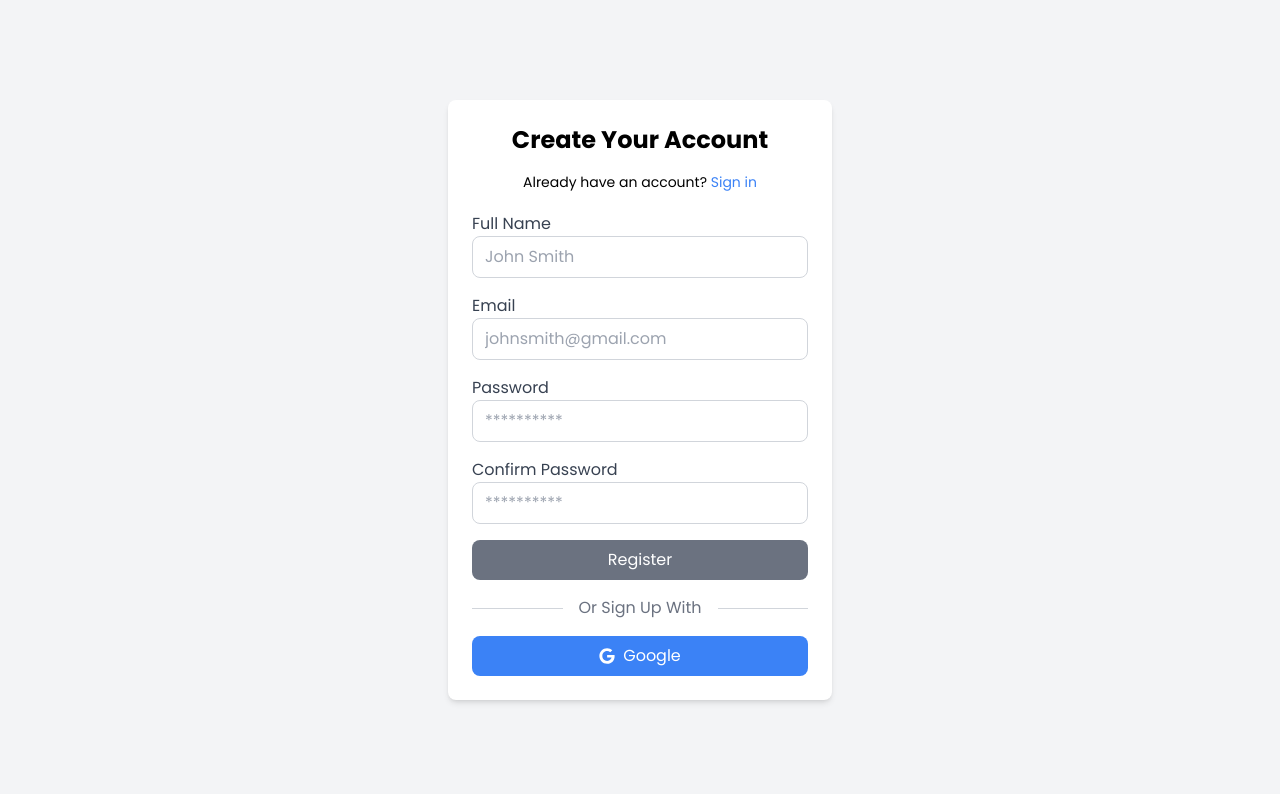
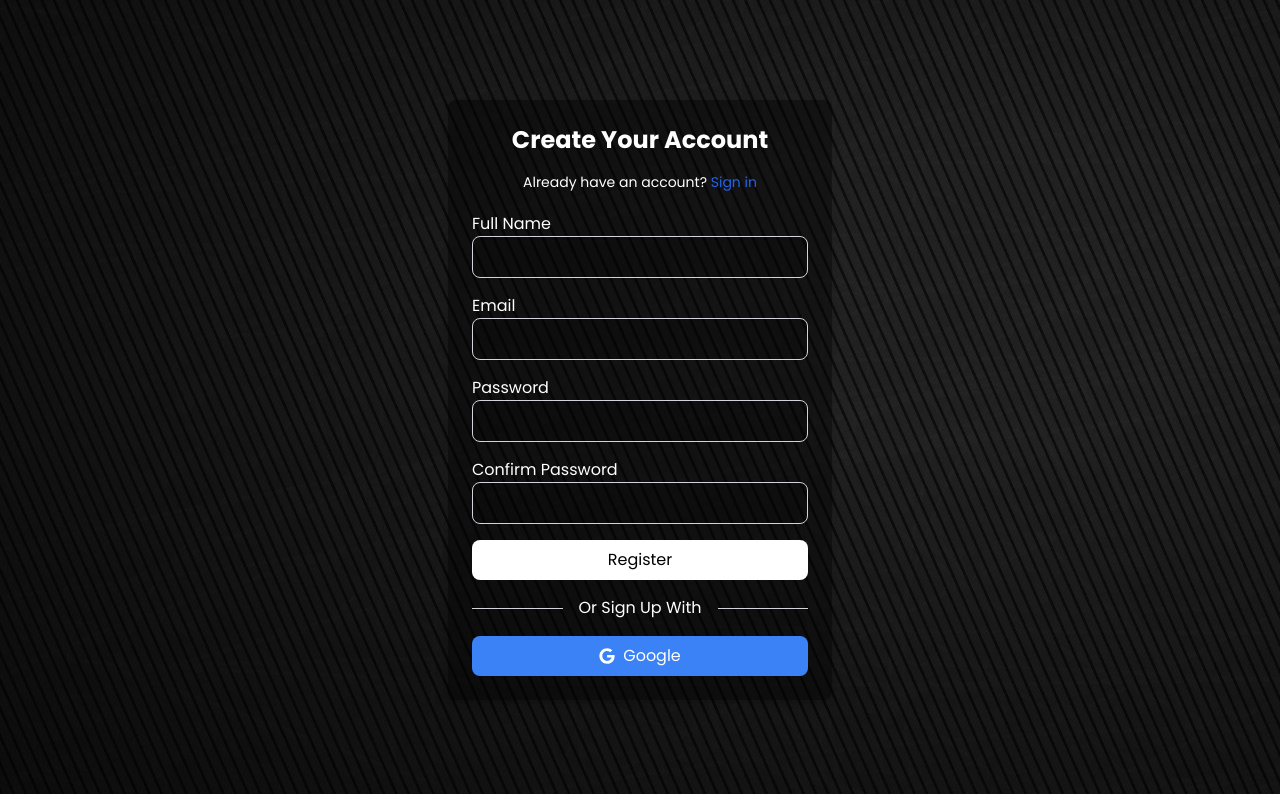
Before and after one commit to yordan-gergov01/Natty-Cyborg, a React (Vite) app in the folder frontend/: page /register in a window 1280 px wide. Shown: the top 794 px of the page. Built offline with nearby package versions, Linux system fonts and the light colour scheme.

Commit message:
change the style for login and register forms and pages with new background

```diff
--- a/frontend/src/features/authentication/LoginForm.jsx
+++ b/frontend/src/features/authentication/LoginForm.jsx
@@ -61,33 +61,37 @@ function LoginForm() {
     setLoginPassword("");
   }
   return (
-    <div className="flex items-center justify-center min-h-screen bg-gray-100">
+    <div
+      className="flex items-center justify-center min-h-screen"
+      style={{ backgroundImage: 'url("public/intro-background.jpg")' }}
+    >
       {loading ? (
         <Loader />
       ) : (
         <form
           onSubmit={handleSubmit}
-          className="bg-white p-6 rounded-lg shadow-md w-96"
+          className="bg-black bg-opacity-40 p-6 rounded-lg shadow-md w-96"
         >
-          <h2 className="text-2xl text-center font-bold mb-4">
+          <h2 className="text-2xl text-center text-white font-bold mb-4">
             Login To Your Account
           </h2>
-          <h3 className="text-sm text-center mb-5">
+          <h3 className="text-sm text-center text-white mb-5">
             Don&apos;t have an account?{" "}
-            <Link to="/register" className="text-blue-500 hover:underline">
+            <Link to="/register" className="text-blue-600 hover:underline">
               Sign Up
             </Link>
           </h3>
           <div className="mb-4">
-            <label className="block text-gray-700">Email</label>
+            <label className="block text-white">Email</label>
             <input
               type="email"
-              placeholder="johnsmith@gmail.com"
               value={email}
               name="email"
               onChange={(e) => setEmail(e.target.value)}
               className={`w-full px-3 py-2 border ${
-                errors.email ? "border-red-500" : "border-gray-300"
+                errors.email
+                  ? "border-red-500"
+                  : "border-gray-300 bg-black bg-opacity-20 text-white"
               } rounded-lg focus:outline-none focus:ring ${
                 errors.email ? "focus:ring-red-500" : "focus:ring-blue-500"
               }`}
@@ -97,15 +101,16 @@ function LoginForm() {
             )}
           </div>
           <div className="mb-4">
-            <label className="block text-gray-700">Password</label>
+            <label className="block text-white">Password</label>
             <input
               type="password"
-              placeholder="**********"
               value={loginPassword}
               name="loginPassword"
               onChange={(e) => setLoginPassword(e.target.value)}
               className={`w-full px-3 py-2 border ${
-                errors.password ? "border-red-500" : "border-gray-300"
+                errors.password
+                  ? "border-red-500"
+                  : "border-gray-300 bg-black bg-opacity-20 text-white"
               } rounded-lg focus:outline-none focus:ring ${
                 errors.password ? "focus:ring-red-500" : "focus:ring-blue-500"
               }`}
@@ -117,14 +122,14 @@ function LoginForm() {
           <div className="flex flex-col items-center">
             <button
               type="submit"
-              className="w-full bg-gray-500 text-white py-2 px-4 rounded-lg hover:bg-gray-300 transition"
+              className="w-full bg-white text-black py-2 px-4 rounded-lg hover:bg-gray-300 transition"
             >
               Login With Email
             </button>
 
             <div className="flex items-center w-full my-4">
               <div className="border-t border-gray-300 flex-grow"></div>
-              <span className="mx-4 text-gray-500">Or Sign In With</span>
+              <span className="mx-4 text-white">Or Sign In With</span>
               <div className="border-t border-gray-300 flex-grow"></div>
             </div>
 
--- a/frontend/src/features/authentication/RegisterForm.jsx
+++ b/frontend/src/features/authentication/RegisterForm.jsx
@@ -91,32 +91,36 @@ function RegisterForm() {
   }
 
   return (
-    <div className="flex items-center justify-center min-h-screen bg-gray-100">
+    <div
+      className="flex items-center justify-center min-h-screen"
+      style={{ backgroundImage: 'url("public/intro-background.jpg")' }}
+    >
       {loading ? (
         <Loader />
       ) : (
         <form
           onSubmit={handleSubmit}
-          className="bg-white p-6 rounded-lg shadow-md w-96"
+          className="bg-black bg-opacity-40 p-6 rounded-lg shadow-md w-96"
         >
-          <h2 className="text-2xl	text-center font-bold mb-4">
+          <h2 className="text-2xl	text-center text-white font-bold mb-4">
             Create Your Account
           </h2>
-          <h3 className="text-sm text-center mb-5">
+          <h3 className="text-sm text-center text-white mb-5">
             Already have an account?{" "}
-            <Link to="/login" className="text-blue-500 hover:underline">
+            <Link to="/login" className="text-blue-600 hover:underline">
               Sign in
             </Link>
           </h3>
           <div className="mb-4">
-            <label className="block text-gray-700">Full Name</label>
+            <label className="block text-white">Full Name</label>
             <input
               type="text"
-              placeholder="John Smith"
               value={name}
               onChange={(e) => setName(e.target.value)}
               className={`w-full px-3 py-2 border ${
-                errors.name ? "border-red-500" : "border-gray-300"
+                errors.name
+                  ? "border-red-500"
+                  : "border-gray-300 bg-black bg-opacity-20 text-white"
               } rounded-lg focus:outline-none focus:ring ${
                 errors.name ? "focus:ring-red-500" : "focus:ring-blue-500"
               }`}
@@ -126,14 +130,15 @@ function RegisterForm() {
             )}
           </div>
           <div className="mb-4">
-            <label className="block text-gray-700">Email</label>
+            <label className="block text-white">Email</label>
             <input
               type="email"
-              placeholder="johnsmith@gmail.com"
               value={email}
               onChange={(e) => setEmail(e.target.value)}
               className={`w-full px-3 py-2 border ${
-                errors.email ? "border-red-500" : "border-gray-300"
+                errors.email
+                  ? "border-red-500"
+                  : "border-gray-300 bg-black bg-opacity-20 text-white"
               } rounded-lg focus:outline-none focus:ring ${
                 errors.email ? "focus:ring-red-500" : "focus:ring-blue-500"
               }`}
@@ -143,14 +148,15 @@ function RegisterForm() {
             )}
           </div>
           <div className="mb-4">
-            <label className="block text-gray-700">Password</label>
+            <label className="block text-white">Password</label>
             <input
               type="password"
-              placeholder="**********"
               value={password}
               onChange={(e) => setPassword(e.target.value)}
               className={`w-full px-3 py-2 border ${
-                errors.password ? "border-red-500" : "border-gray-300"
+                errors.password
+                  ? "border-red-500"
+                  : "border-gray-300 bg-black bg-opacity-20 text-white"
               } rounded-lg focus:outline-none focus:ring ${
                 errors.password ? "focus:ring-red-500" : "focus:ring-blue-500"
               }`}
@@ -160,14 +166,15 @@ function RegisterForm() {
             )}
           </div>
           <div className="mb-4">
-            <label className="block text-gray-700">Confirm Password</label>
+            <label className="block text-white">Confirm Password</label>
             <input
               type="password"
-              placeholder="**********"
               value={confirmPassword}
               onChange={(e) => setConfirmPassword(e.target.value)}
               className={`w-full px-3 py-2 border ${
-                errors.confirmPassword ? "border-red-500" : "border-gray-300"
+                errors.confirmPassword
+                  ? "border-red-500"
+                  : "border-gray-300 bg-black bg-opacity-20 text-white"
               } rounded-lg focus:outline-none focus:ring ${
                 errors.confirmPassword
                   ? "focus:ring-red-500"
@@ -183,14 +190,14 @@ function RegisterForm() {
           )}
           <button
             type="submit"
-            className="w-full bg-gray-500 text-white py-2 px-4 rounded-lg hover:bg-gray-300 transition"
+            className="w-full bg-white text-black py-2 px-4 rounded-lg hover:bg-gray-300 transition"
           >
             Register
           </button>
 
           <div className="flex items-center w-full my-4">
             <div className="border-t border-gray-300 flex-grow"></div>
-            <span className="mx-4 text-gray-500">Or Sign Up With</span>
+            <span className="mx-4 text-white">Or Sign Up With</span>
             <div className="border-t border-gray-300 flex-grow"></div>
           </div>
 
--- a/frontend/src/pages/IntroPage.jsx
+++ b/frontend/src/pages/IntroPage.jsx
@@ -4,30 +4,30 @@ import Logo from "../ui/Logo";
 function IntroPage() {
   return (
     <div
-      className="h-screen flex flex-col items-center justify-center bg-gray-100"
+      className="h-screen flex flex-col items-center justify-center"
       style={{ backgroundImage: 'url("public/intro-background.jpg")' }}
     >
-      <div className="w-full max-w-3xl bg-white p-12 rounded-xl shadow-2xl relative">
+      <div className="w-full max-w-2xl bg-black bg-opacity-40 p-12 rounded-xl shadow-2xl relative">
         <div className="flex justify-center mb-8">
           <Logo />
         </div>
 
-        <h1 className="text-4xl font-bold text-center">
+        <h1 className="text-4xl font-bold text-white text-center">
           Welcome to The Natty Cyborg
         </h1>
-        <p className="mt-4 text-gray-600 text-center">
+        <p className="mt-4 text-white text-center">
           Your ultimate app for tracking workouts, meals, and progress!
         </p>
         <div className="mt-8 flex gap-4 justify-center">
           <Link
             to="/login"
-            className="px-6 py-3 bg-blue-500 text-white rounded-full text-lg"
+            className="px-6 py-3 bg-blue-800 hover:bg-blue-900 text-white rounded-full text-lg"
           >
             Sign In
           </Link>
           <Link
             to="/register"
-            className="px-6 py-3 bg-gray-200 text-gray-800 rounded-full text-lg"
+            className="px-6 py-3 bg-gray-200 text-black hover:bg-gray-300 rounded-full text-lg"
           >
             Register
           </Link>
```
